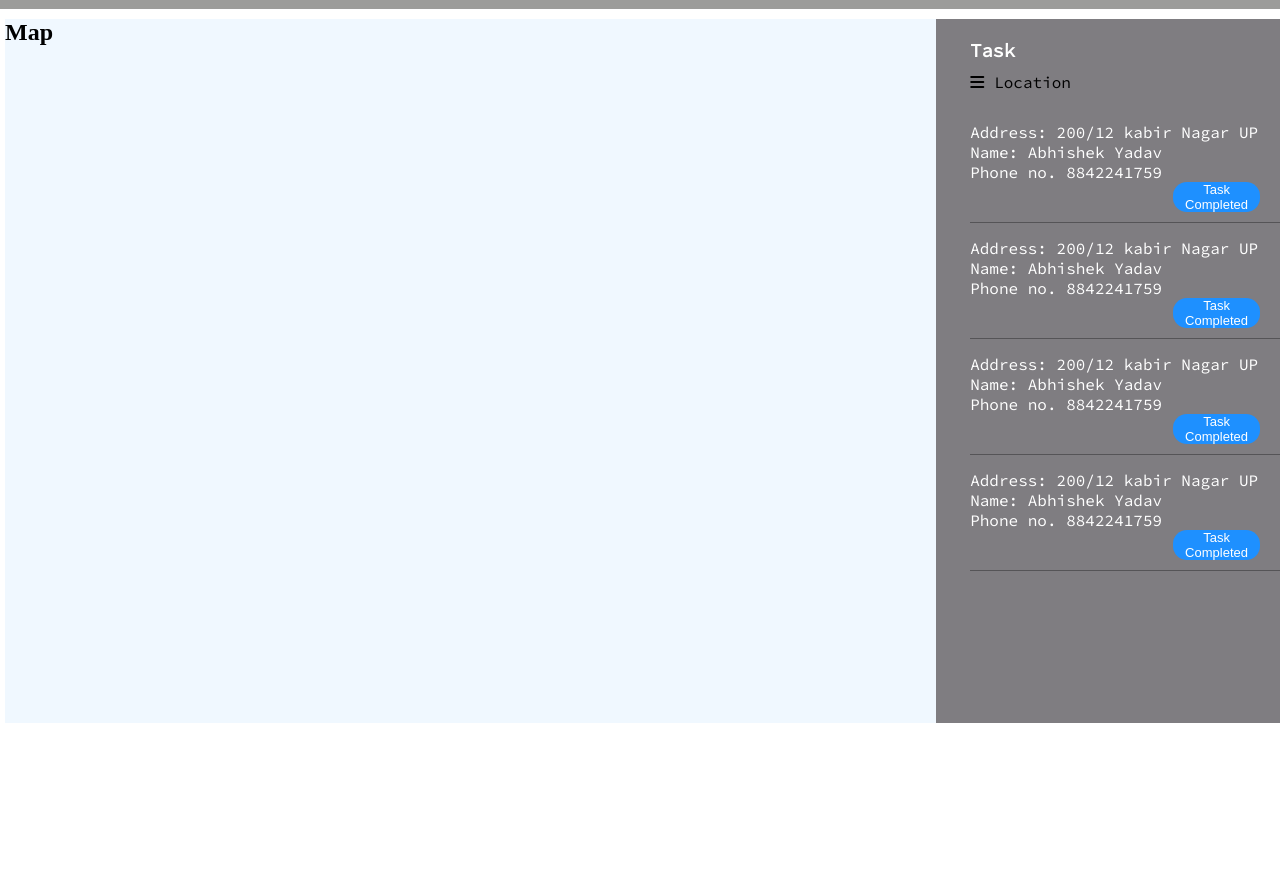
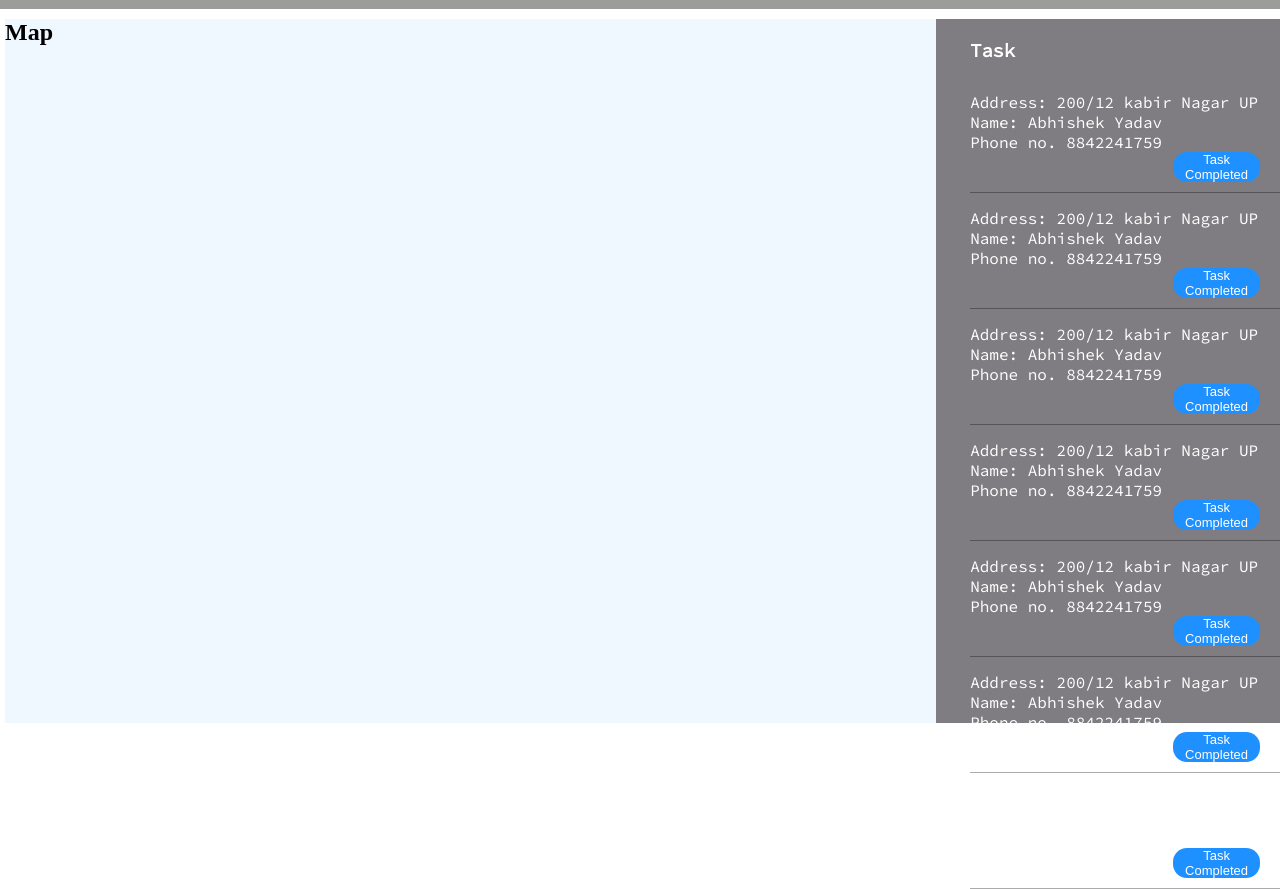
Before and after one commit to anoint7483/trash-and-treasure, a plain HTML site: page index.html in a window 1280 px wide. Shown: the part 109-998 px from the top of the page. Before the commit the page ends 832 px from the top, so only its background shows below. Drawn offline with Linux system fonts and the light colour scheme.

Commit message:
Update index.html

```diff
--- a/index.html
+++ b/index.html
@@ -24,11 +24,14 @@
         <div class="navbar">
             <nav>
                 <ul>
-                    <li><a href="">Home</li></a>
-                    <li><a href="">About</li></a>
-                    <li><a href="">Services</li></a>
+                    <li><a href="#">Home</li></a>
+                    <li><a href="/about">About</li></a>
+                    <li><a href="/services">Services</li></a>
                 </ul>
             </nav>
+        </div>
+        <div class="logout">
+           <a class="text" href="/user/logout">Logout</a>
         </div>
     </div>
     <div class="main">
@@ -42,14 +45,6 @@
                 <div class="head">
                     <div class="taskHeading">
                         <h3>Task</h3>
-                    </div>
-                    <div class="taskbar">
-                        <div class="bar">
-                            <i class="fa-solid fa-bars"></i>
-                        </div>
-                        <div class="tasklocation">
-                            Location
-                        </div>
                     </div>
                 </div>
                 <div class="details">
@@ -121,6 +116,57 @@
                             </button>
                         </div>
                     </div>
+                    <div class="details4">
+                        <div class="location">
+                            Address: 200/12 kabir Nagar UP
+                        </div>
+                        <div class="name">
+                            Name: Abhishek Yadav
+                        </div>
+                        <div class="Phone_no"></div>
+                        Phone no. 8842241759
+                        <div class="btn">
+                            <button class="button">
+                                <div class="text">
+                                    <p>Task Completed</p>
+                                </div>
+                            </button>
+                        </div>
+                    </div>
+                    <div class="details4">
+                        <div class="location">
+                            Address: 200/12 kabir Nagar UP
+                        </div>
+                        <div class="name">
+                            Name: Abhishek Yadav
+                        </div>
+                        <div class="Phone_no"></div>
+                        Phone no. 8842241759
+                        <div class="btn">
+                            <button class="button">
+                                <div class="text">
+                                    <p>Task Completed</p>
+                                </div>
+                            </button>
+                        </div>
+                    </div>
+                    <div class="details4">
+                        <div class="location">
+                            Address: 200/12 kabir Nagar UP
+                        </div>
+                        <div class="name">
+                            Name: Abhishek Yadav
+                        </div>
+                        <div class="Phone_no"></div>
+                        Phone no. 8842241759
+                        <div class="btn">
+                            <button class="button">
+                                <div class="text">
+                                    <p>Task Completed</p>
+                                </div>
+                            </button>
+                        </div>
+                    </div>
                 </div>
             </div>
         </div>
```
